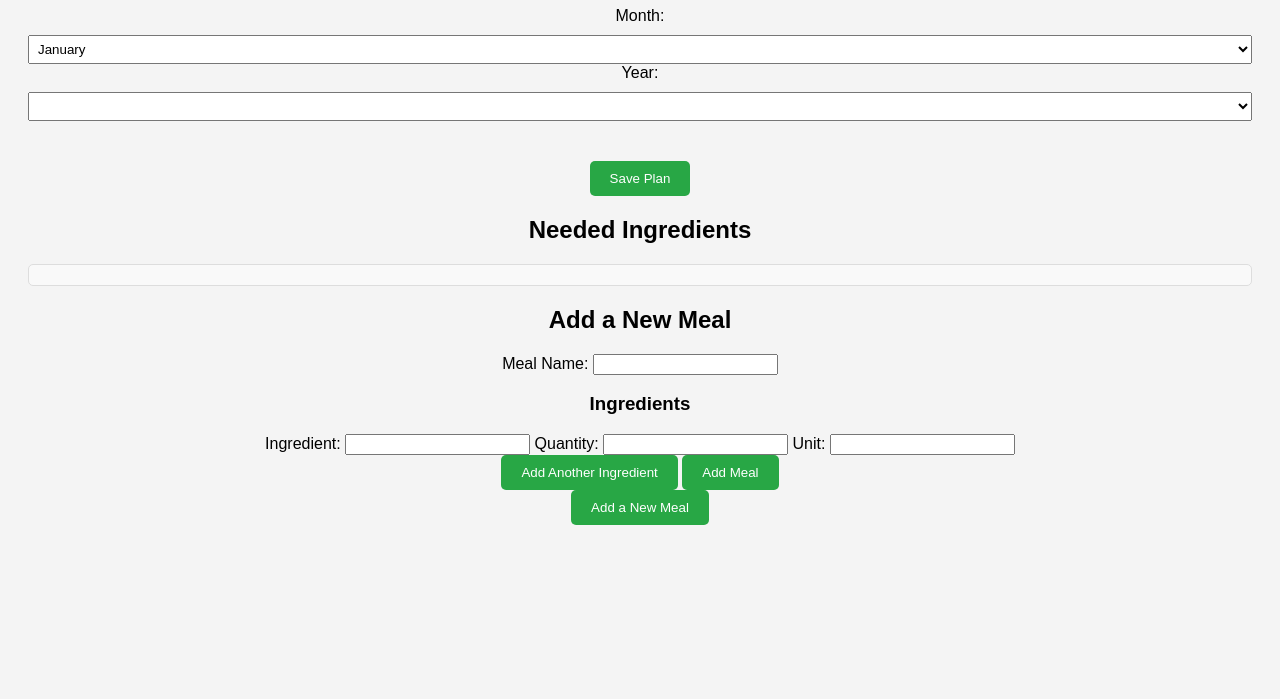
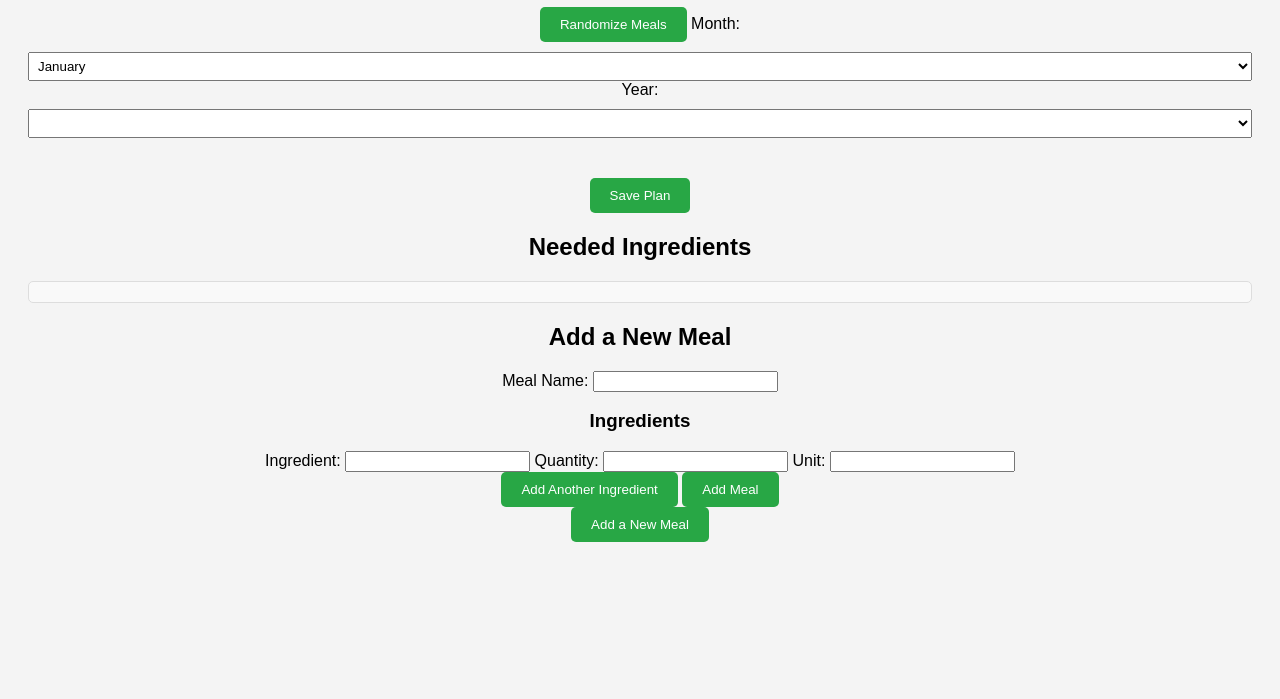
Before and after one commit to lastotori/MonthlyMeals, a plain HTML site: page index.html in a window 1280 px wide. Shown: the part 101-800 px from the top of the page. Drawn offline with Linux system fonts and the light colour scheme.

Commit message:
Update index.html

```diff
--- a/index.html
+++ b/index.html
@@ -10,6 +10,7 @@
     <h1>Meal Planner</h1>
 
     <!-- Existing Meal Planner Section -->
+    <button id="randomize-btn">Randomize Meals</button>
     <label for="month">Month:</label>
     <select id="month">
         <option value="0">January</option>
```
